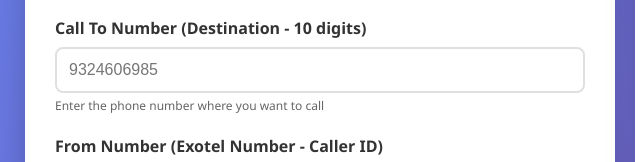
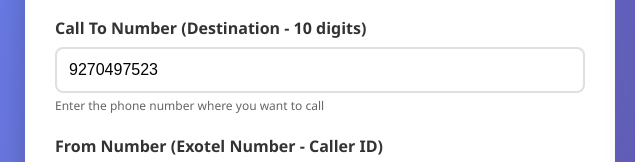
Before and after one commit to shwetaparte869-hub/one-calling-agent, a website: page frontend/index.html in a window 1280 px wide. Shown: the part 211-373 px from the top of the page, 15-655 px from the left. Drawn offline with Linux system fonts and the light colour scheme.

Commit message:
Set default destination number to 9270497523

```diff
--- a/backend/index.js
+++ b/backend/index.js
@@ -204,10 +204,11 @@ app.post('/exotel/call', async (req, res) => {
     const auth = Buffer.from(`${cleanApiKey}:${cleanToken}`).toString('base64');
 
     console.log(`📞 Making Exotel call:`);
-    console.log(`   From (Exotel): ${fromNumber}`);
-    console.log(`   To: ${callTo}`);
+    console.log(`   From (Exotel Caller): ${fromNumber}`);
+    console.log(`   To (Destination): ${callTo}`);
     console.log(`   Caller ID: ${callerIdNumber}`);
     console.log(`   Exotel URL: ${exotelUrl}`);
+    console.log(`   ⚠️ VERIFY: Call will go FROM ${fromNumber} TO ${callTo}`);
     console.log(`   Account SID (URL): ${accountSid}`);
     console.log(`   Subdomain: ${subdomain}`);
     console.log(`   API KEY: ${cleanApiKey ? cleanApiKey.substring(0, 8) + '...' : 'Not configured'}`);
--- a/frontend/index.html
+++ b/frontend/index.html
@@ -225,7 +225,7 @@
                 <form id="callForm">
                     <div class="form-group">
                         <label for="fromNumber">Call To Number (Destination - 10 digits)</label>
-                        <input type="tel" id="fromNumber" placeholder="9324606985" required pattern="[0-9]{10}">
+                        <input type="tel" id="fromNumber" value="9270497523" placeholder="9270497523" required pattern="[0-9]{10}">
                         <small style="color: #666; font-size: 12px;">Enter the phone number where you want to call</small>
                     </div>
                     <div class="form-group">
```
